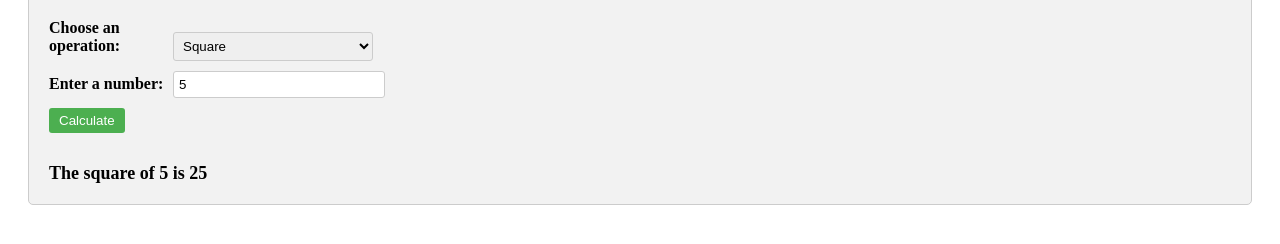
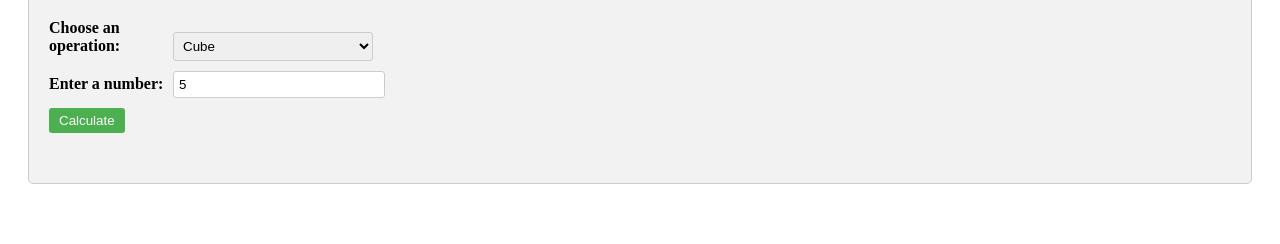
Before and after one commit to nirani2511/assignment, a website: page cube/metrics.html in a window 1280 px wide. Both pictures are taken after typing "5" into the empty fields and a click on the button "Calculate". Shown: the part 102-346 px from the top of the page. Drawn offline with Linux system fonts and the light colour scheme.

Commit message:
Update metrics.html

```diff
--- a/cube/metrics.html
+++ b/cube/metrics.html
@@ -44,7 +44,9 @@
 		<div>
 			<label class="label" for="operation">Choose an operation:</label>
 			<select class="input" id="operation">
-				<option value="square">Square</option>
+
+				<option value="cube">Cube</option>
+
 			</select>
 		</div>
 		<div>
@@ -57,19 +59,22 @@
 
 	<script>
 
+
 		function calculate() {
 			const operation = document.getElementById("operation").value;
 			const number = document.getElementById("number").value;
 			let result;
 
-			if (operation === "square") {
-				result = number * number;
-			}
+
+			if (operation === "cube") {
+				result = number * number * number;
+
 
 
 			document.getElementById("result").innerHTML = `The ${operation} of ${number} is ${result}`;
 		}
 
+
 	</script>
 </body>
 </html>
```
